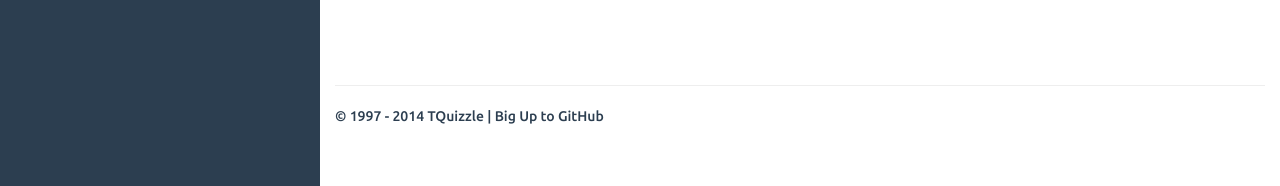
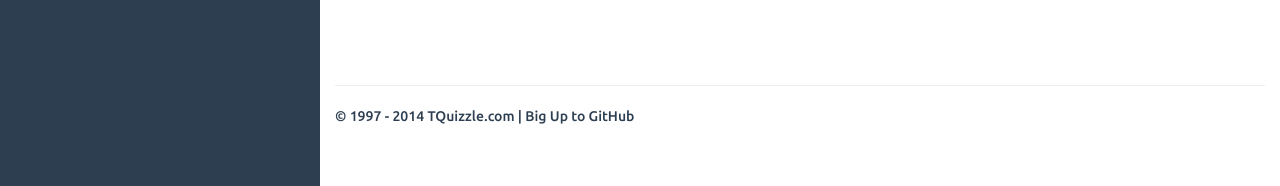
Before and after one commit to tquizzle/tquizzle.github.io, a Jekyll site: the page built from 404.html, in a window 1280 px wide. Shown: the part 711-897 px from the top of the page. Built offline with Jekyll 4.4.1, drawn with Linux system fonts in a browser that asks for light colours; some of the changed lines change nothing that is shown.

Commit message:
footer fix

```diff
--- a/_includes/default.html
+++ b/_includes/default.html
@@ -98,7 +98,7 @@
 		<footer>
 			<hr/>
 			<p>
-				&copy; 1997 - {{ site.time | date: '%Y' }} {{ site.author.name }} | Big Up to GitHub
+				&copy; 1997 - {{ site.time | date: '%Y' }} {{ site.title }} | Big Up to GitHub
 			</p>
 		</footer>
 	</div>
```
